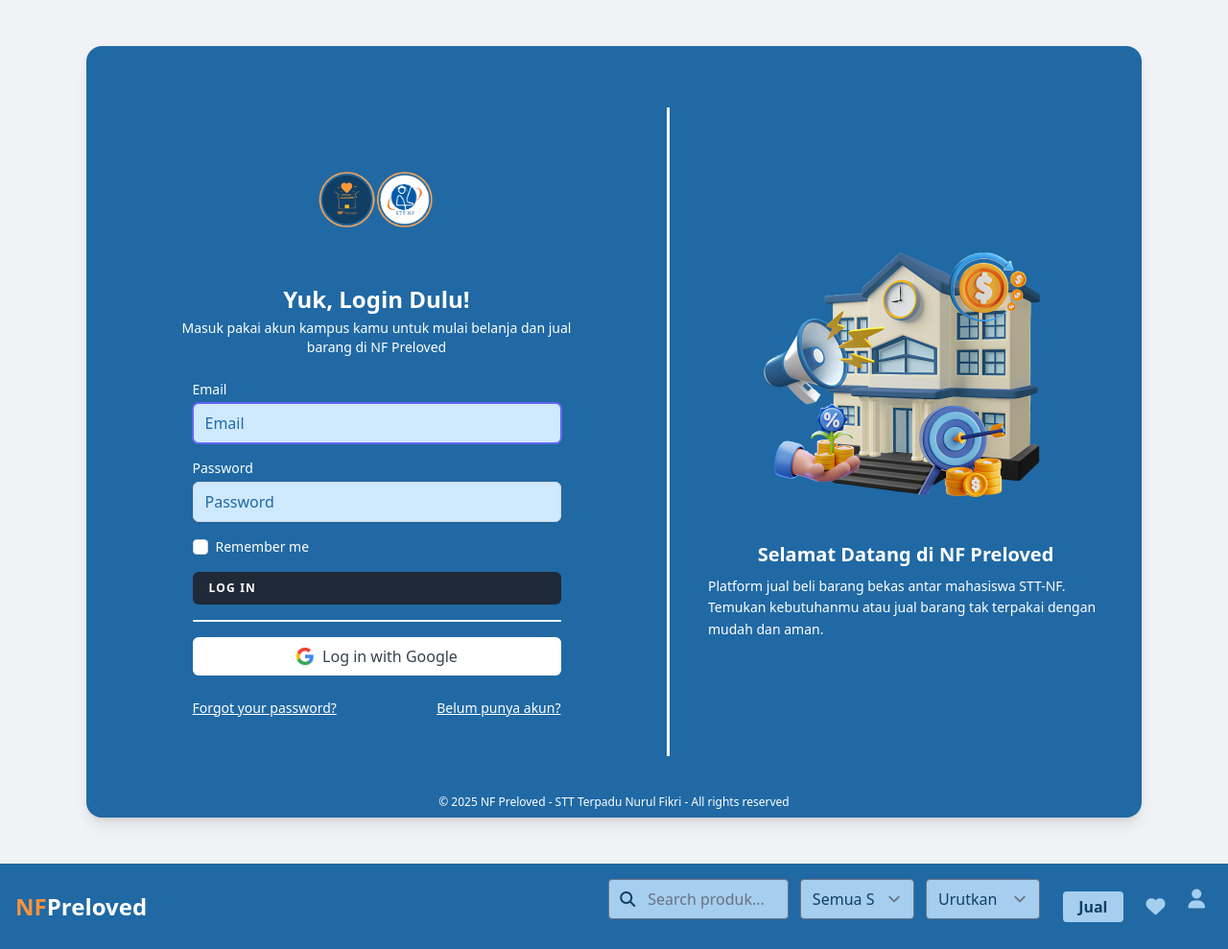
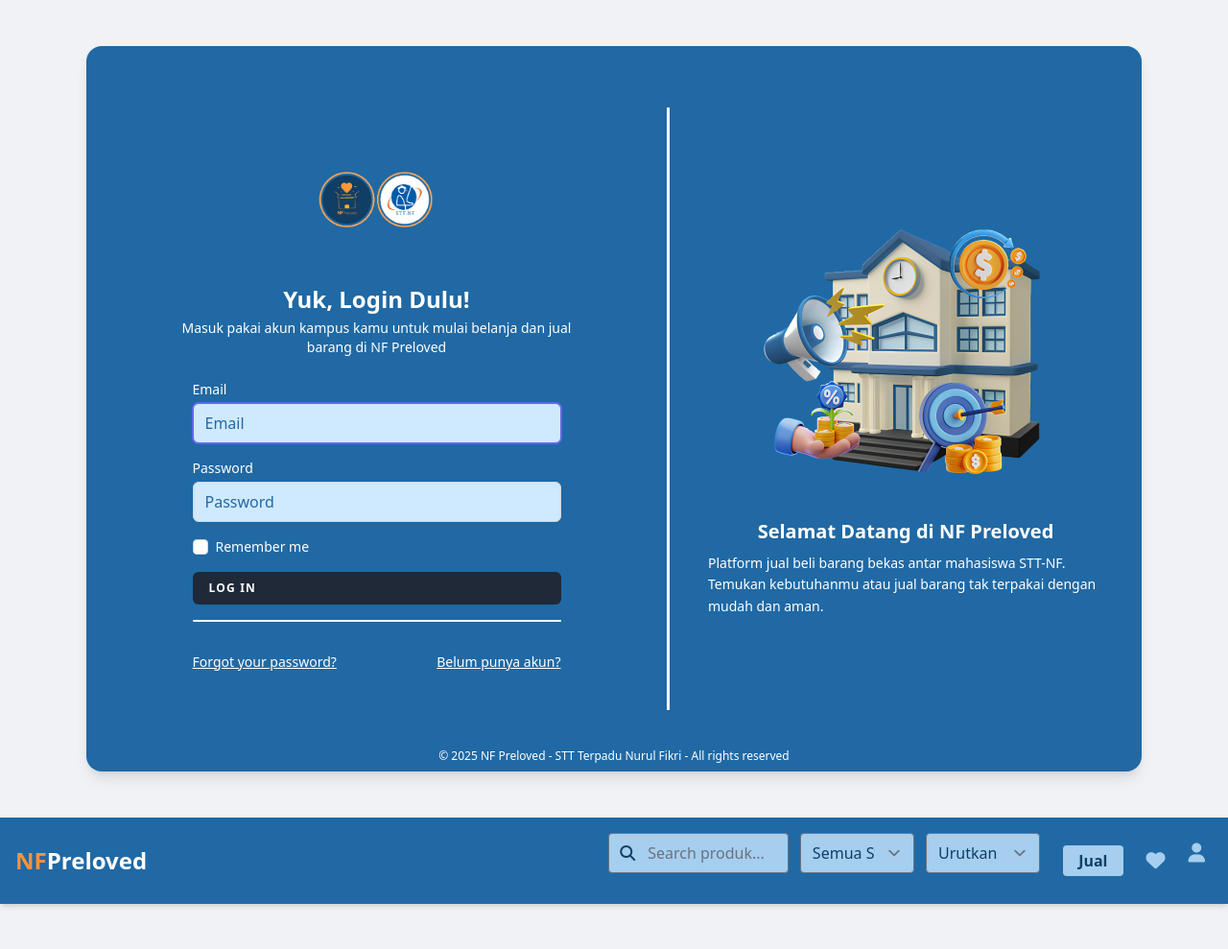
Before and after one commit to Raehan123/NF-Preloved, a Laravel app: page / in a window 1280 px wide. Shown: the top 989 px of the page at 96% size. Run offline with Laravel 12, Linux system fonts and the light colour scheme; data that the repository does not hold is empty; style sheets or scripts are compiled from the project's sources; parts of the project's set-up code (start-up, migrations or seed data) failed here and were passed over; some libraries are stand-ins or nearby versions.

Commit message:
UPDATE UAS Project NFPreloved

```diff
--- a/resources/views/auth/login.blade.php
+++ b/resources/views/auth/login.blade.php
@@ -69,12 +69,6 @@
                         </x-primary-button>
 
                         <div class="w-full h-[1.5px] bg-white rounded my-2"></div>
-
-                        <a href="#"
-                            class="w-full bg-white text-gray-700 flex items-center justify-center gap-2 py-2 rounded-md hover:bg-gray-100 transition">
-                            <img src="{{ asset('assets/img/logo-google.png') }}" alt="Google Logo" class="w-5 h-5">
-                            Log in with Google
-                        </a>
                     </div>
 
                     <!-- Lupa Password & Register -->
--- a/resources/views/items/edit.blade.php
+++ b/resources/views/items/edit.blade.php
@@ -97,8 +97,8 @@
                         <label class="block text-[#103f65] font-medium mb-1">Status:</label>
                         <select name="is_sold"
                             class="w-full p-3 rounded-xl border border-gray-300 shadow-sm focus:outline-none focus:ring-2 focus:ring-[#1069A4]">
-                            <option value="0" {{ $item->is_sold == 0 ? 'selected' : '' }}>Terjual</option>
-                            <option value="1" {{ $item->is_sold == 1 ? 'selected' : '' }}>Tersedia</option>
+                            <option value="0" {{ $item->is_sold == 0 ? 'selected' : '' }}>Tersedia</option>
+                            <option value="1" {{ $item->is_sold == 1 ? 'selected' : '' }}>Terjual</option>
                         </select>
                     </div>
                 </div>
--- a/resources/views/items/index.blade.php
+++ b/resources/views/items/index.blade.php
@@ -59,7 +59,7 @@
                                                 class="delete-form">
                                                 @csrf
                                                 @method('DELETE')
-                                                <button type="button" class="delete-btn">
+                                                <button type="submit" class="delete-btn">
                                                     <i
                                                         class="fa-solid fa-trash text-red-600 cursor-pointer hover:text-red-800"></i>
                                                 </button>
--- a/resources/views/items/show.blade.php
+++ b/resources/views/items/show.blade.php
@@ -5,7 +5,6 @@
         <div class="max-w-2xl mx-auto text-[#103f65]">
             <h2 class="text-center text-2xl font-bold mb-6">Detail Barang</h2>
 
-            @foreach ($items as $item)
                 <!-- Gambar Produk -->
                 <div class="flex justify-center mb-6">
                     <img src="{{ asset('storage/' . $item->image) }}" alt="Produk"
@@ -42,7 +41,6 @@
                         </div>
                     </div>
                 </div>
-            @endforeach
 
             <!-- Tombol dan Favorite -->
             <div class="flex justify-between items-center">
--- a/resources/views/welcome.blade.php
+++ b/resources/views/welcome.blade.php
@@ -61,12 +61,6 @@
                         </x-primary-button>
 
                         <div class="w-full h-[1.5px] bg-white rounded my-2"></div>
-
-                        <a href="#"
-                            class="w-full bg-white text-gray-700 flex items-center justify-center gap-2 py-2 rounded-md hover:bg-gray-100 transition">
-                            <img src="{{ asset('assets/img/logo-google.png') }}" alt="Google Logo" class="w-5 h-5">
-                            Log in with Google
-                        </a>
                     </div>
 
                     <!-- Lupa Password & Register -->
```
